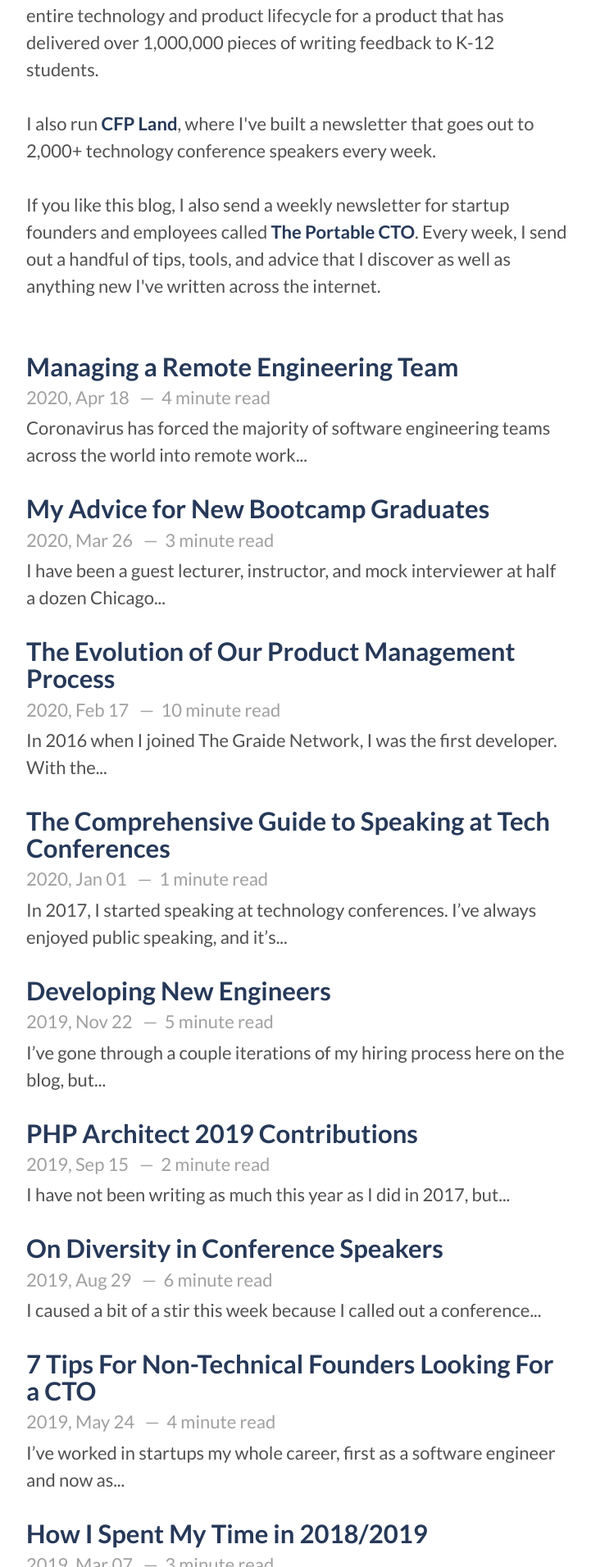
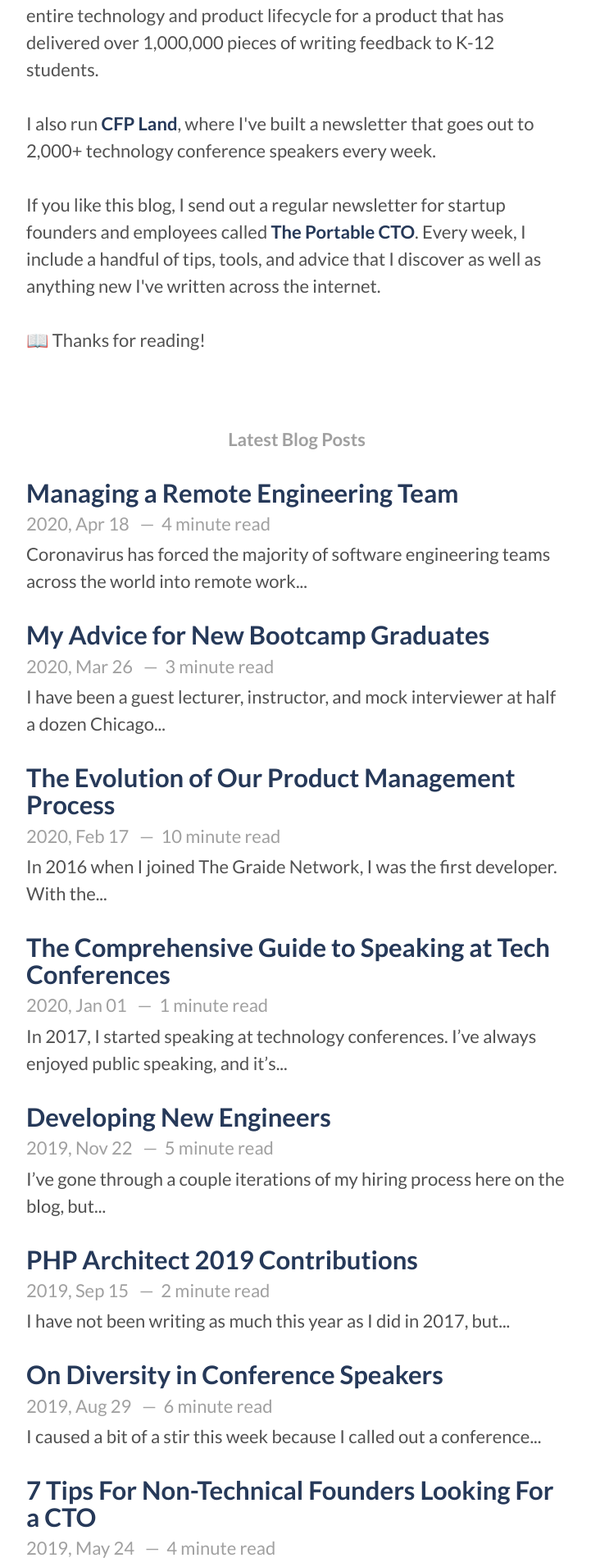
Before and after one commit to karllhughes/personal-blog-5, a Jekyll site: the page built from index.html, in a window 1280 px wide. Shown: the part 386-2297 px from the top of the page at 82% size, without its empty margins (278-999 px from the left). Built offline with Jekyll 4.4.1, drawn with Linux system fonts in a browser that asks for light colours; the list of posts is cut into pages by our own code; some of the changed text lies outside the part shown.

```diff
--- a/_includes/about.html
+++ b/_includes/about.html
@@ -12,8 +12,10 @@
     out to 2,000+ technology conference speakers every week.
   </p>
   <p>
-    If you like this blog, I also send a weekly newsletter for startup founders and employees called
+    If you like this blog, I send out a regular newsletter for startup founders and employees called
     <strong><a href="https://mailchi.mp/a183cf10b418/startups">The Portable CTO</a></strong>.
-    Every week, I send out a handful of tips, tools, and advice that I discover as well as anything new I've written across the internet.
+    Every week, I include a handful of tips, tools, and advice that I discover as well as anything new I've written across the internet.
   </p>
+  <p>📖 Thanks for reading!</p>
 </section>
+<h2 class="home-page-header">Latest Blog Posts</h2>
--- a/_layouts/main.html
+++ b/_layouts/main.html
@@ -40,7 +40,10 @@ layout: default
 <footer>
   <div class="copyright">
     <p>
-      {{site.time | date: '%Y'}} &copy; {{site.author}} &nbsp;
+      {{site.time | date: '%Y'}} &copy; {{site.author}} |
+      <a href="/writing/">Writing</a> |
+      <a href="/speaking/">Speaking</a> |
+      <a href="/work/">Work</a> &nbsp;
       <a href="{{site.baseurl}}/{{ site.social-rss }}" title="RSS Feed"><i class="fa fa-rss" aria-hidden="true"></i></a>
     </p>
   </div>
--- a/_posts/2018-07-08-plumbing.markdown
+++ b/_posts/2018-07-08-plumbing.markdown
@@ -1,6 +1,6 @@
 ---
 layout: post
-title: "The Bulk of Software Engineering in 2018 is Just Plumbing"
+title: "The Bulk of Software Engineering is Just Plumbing"
 date: 2018-07-08
 img: https://i.imgur.com/yGwJMZX.jpg
 tags: [programming, engineering, careers]
--- a/_sass/parts/_about.scss
+++ b/_sass/parts/_about.scss
@@ -1,3 +1,4 @@
 .about {
-  margin-bottom: 3rem;
+  margin-bottom: 2.5rem;
+  padding-bottom: 1.5rem;
 }
--- a/assets/css/main.scss
+++ b/assets/css/main.scss
@@ -101,7 +101,7 @@ h2.home-page-header {
   margin-top: 1.5rem;
   margin-bottom: 0;
   color: $gray;
-  font-weight: normal;
+  text-align: center;
 }
 
 .pagination {
@@ -116,6 +116,7 @@ h2.home-page-header {
 }
 
 .video-responsive{
+  margin-top: 2rem;
   overflow:hidden;
   padding-bottom:56.25%;
   position:relative;
```
Also changed, not shown: _layouts/page.html (added, +19 -0 lines), speaking.html (deleted, +0 -26 lines), speaking.md (renamed from _includes/speaking-content.html, +20 -0 lines), work.md (added, +7 -0 lines), writing.md (added, +72 -0 lines).
